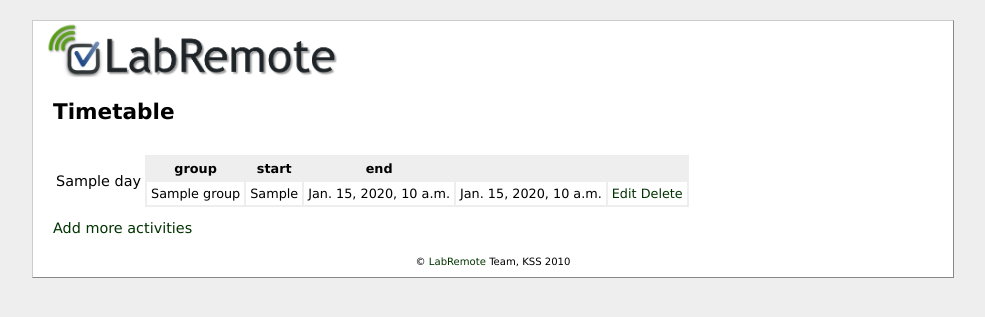
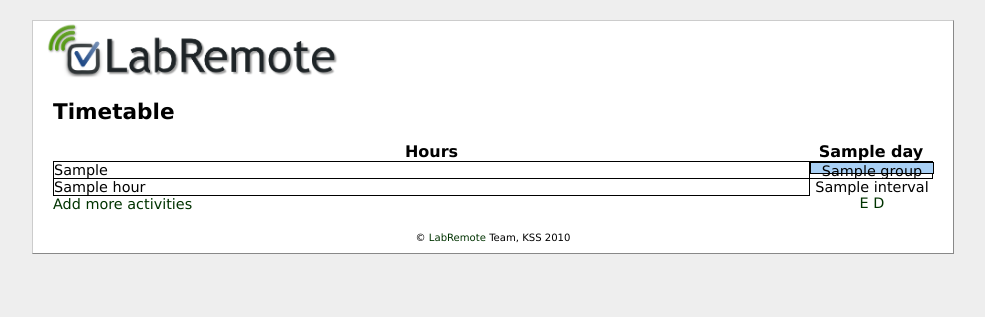
Before and after one commit to liquidsnake/LabRemote, a Django app: template middleware/templates/timetable.html in a window 1280 px wide. Shown: the top 317 px of the page, without its empty margins (147-1132 px from the left). Run offline with Django 3.2, Linux system fonts and the light colour scheme; the template is opened without the code that fills it: most values are stand-ins (such as "Sample title", 1, 10 or a date in 2020).

Commit message:
Google calendar style timetable view

```diff
--- a/middleware/media/styles.css
+++ b/middleware/media/styles.css
@@ -82,6 +82,14 @@ table.weekdays table.object_list {
     min-width: 400px;
 }
 
+table.timetable{
+    border-collapse:collapse;
+}
+
+table.timetable td{
+    border: thin solid black;
+}
+
 sup.new {
     background-color: red;
     border-radius: 5px;
--- a/middleware/templates/timetable.html
+++ b/middleware/templates/timetable.html
@@ -7,39 +7,39 @@
 {% block content %}
 <h2>{% block content_title %}Timetable{% endblock %}</h2>
 
-<table class="weekdays">
-    {% for day, activities in activities_per_day %}
-        <tr>
-            <td>{{ day }}</td>
-            <td>
+<table class="weekdays timetable" style="width:100%;" cellpadding="0" cellspacing="0">
+    <tr>
+        <th>Hours</th>
+        {% for day, activities in activities_per_day %}
+        <th style="width:14%">
+            {{ day }}
+        </th>
+        {% endfor %}
+    </tr>
+    <tr>
+        <td style="height:{{ interval_height }}px;vertical-align:top;"> {{ min_hour }}</td>
+        {% for day, activities in activities_per_day %}
+            <td rowspan="{{ rows }}" style="vertical-align:top">
                 {% if activities %}
-                <table class="object_list">
-                    <tr>
-                       <th>group</th>
-                       <th>start</th>
-                       <th>end</th>
-                       <th></th>
-                    </tr>
                     {% for act in activities %}
-                        <tr>
-                            <td>{{ act.group }}</td>
-                            <td>{{ act.day_of_the_week }}</td>
-                            <td>{{ act.time_start }}</td>
-                            <td>{{ act.time_end }}</td>
-                            <td>
+                        <div style="position:relative; top:{{ act.position_start}}px; height:{{ act.height }}px; width:100%; border: thin solid black; text-align:center; background-color:#A9D0F5;"> {{ act.activity.group }} {{ act.activity.interval }}
+                            <br />
                             {% block action_buttons %}
-                            {% comment %} Maybe would need buttons here{% endcomment %}
-                            <a href="/crud/update/activity/{{ act.id }}/">Edit</a>
-                            <a href="/crud/delete/activity/{{ act.id }}/">Delete</a>
+                            {% comment %} TODO: replace with buttons or icons{% endcomment %}
+                            <a href="/crud/update/activity/{{ act.activity.id }}/">E</a>
+                            <a href="/crud/delete/activity/{{ act.activity.id }}/">D</a>
                             {% endblock %}
-                            </td>
-                        </tr>
+                        </div>
                     {% endfor %}
-                </table>
                 {% else %}
-                No activities for {{ day }}! <a href='/crud/add/activity/'>Add some</a>
+                    &nbsp;
                 {% endif %}
             </td>
+        {% endfor %}
+    </tr>
+    {% for hour in range %}
+        <tr>
+            <td style="height:{{ interval_height }}px;vertical-align:top;"> {{ hour }} </td>
         </tr>
     {% endfor %}
 </table>
```
Also changed, not shown: middleware/frontend/views.py (+17 -1 lines).
